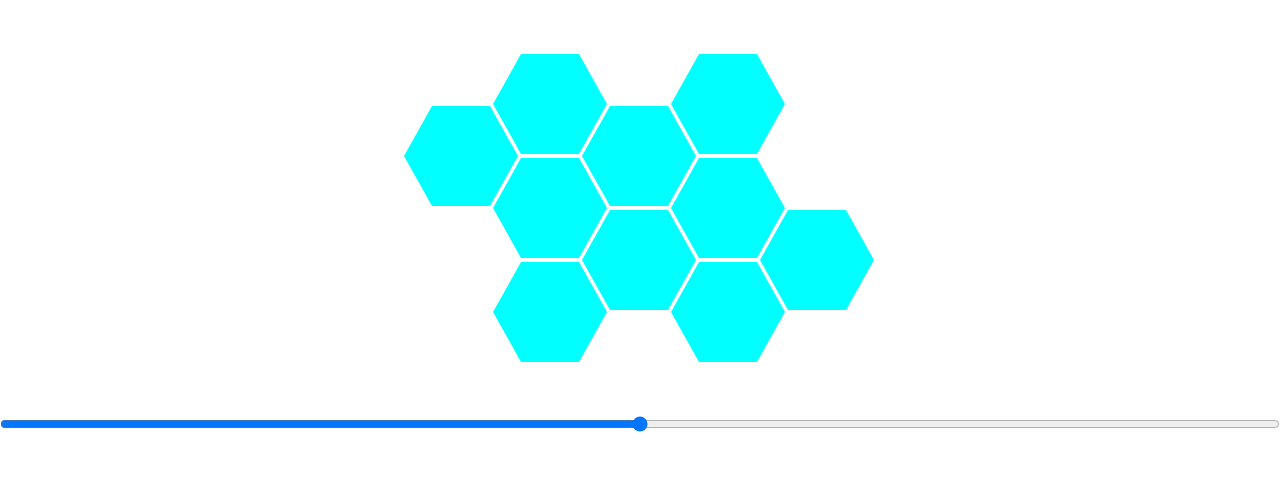
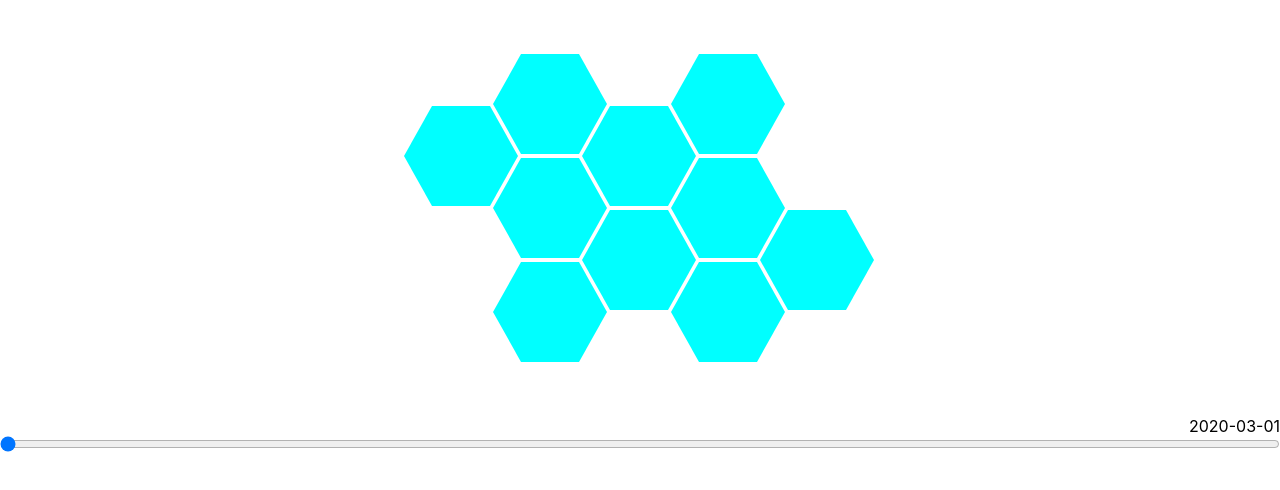
Before and after one commit to againstthegone/reimagined-garbanzo, a React (Create React App) app: page / in a window 1280 px wide. Shown: the top 490 px of the page. Built offline with nearby package versions, Linux system fonts and the light colour scheme.

Commit message:
Add date to time frame control

```diff
--- a/src/App.scss
+++ b/src/App.scss
@@ -1,5 +1,3 @@
-$use: 'sass:math' as math;
-
 .App {
   text-align: center;
 }
@@ -94,3 +92,7 @@ $display-node-margin: 2px;
   top: 50%;
   border-top-width: $display-node-side-to-side-length / 2;
 }
+
+.time-frame-control {
+  text-align: right;
+}
--- a/src/TimeFrame/TimeFrameControl.tsx
+++ b/src/TimeFrame/TimeFrameControl.tsx
@@ -1,15 +1,34 @@
 import React, { ChangeEvent } from 'react';
-import { useCovid19Dispatch } from '../Covid19/Covid19Context';
+import { useCovid19Dispatch, useCovid19State } from '../Covid19/Covid19Context';
 import { TimeFrameChangedEvent } from './TimeFrameChangedEvent';
+
+const MILLIS_PER_SECOND = 1000;
+const SECONDS_PER_MINUTE = 60;
+const MINUTES_PER_HOUR = 60;
+const HOURS_PER_DAY = 24;
+
+const BASE_DATE_TIME = Date.UTC(2020, 2, 1);
+
+const MILLIS_PER_DAY = MILLIS_PER_SECOND * SECONDS_PER_MINUTE * MINUTES_PER_HOUR * HOURS_PER_DAY;
+
+const useCovid19TimeFrame = () => {
+    const state = useCovid19State();
+    return state.timeFrame;
+};
 
 export const TimeFrameControl = () => {
 
     const dispatch = useCovid19Dispatch();
+    const timeFrame = useCovid19TimeFrame();
+    const daysSinceBaseDate = Math.floor((Date.now() - BASE_DATE_TIME) / MILLIS_PER_DAY);
 
     const onChange = (e: ChangeEvent<HTMLInputElement>) => {
         e.preventDefault();
         dispatch(new TimeFrameChangedEvent(parseInt(e.target.value)));
     };
 
-    return (<input type='range' aria-label='input-range' onChange={onChange} className='time-frame-control' />);
+    return (<div className='time-frame-control'>
+        <div>{new Date(BASE_DATE_TIME + (timeFrame * MILLIS_PER_DAY)).toISOString().substring(0, 10)}</div>
+        <input type='range' aria-label='input-range' onChange={onChange} className='time-frame-control' value={timeFrame} min='0' max={daysSinceBaseDate} />
+    </div>);
 }
```
Also changed, not shown: 1 other file (tests, documents, lock files or other folders).
